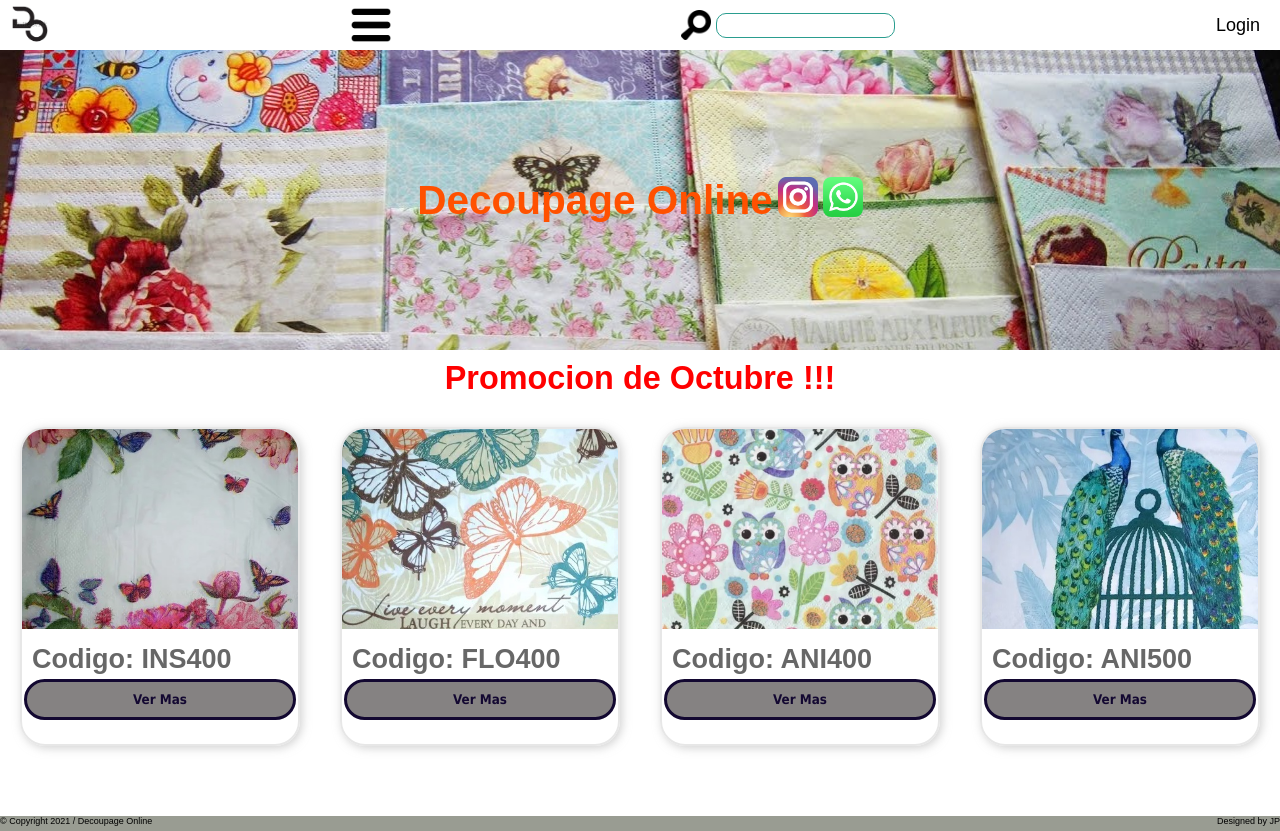
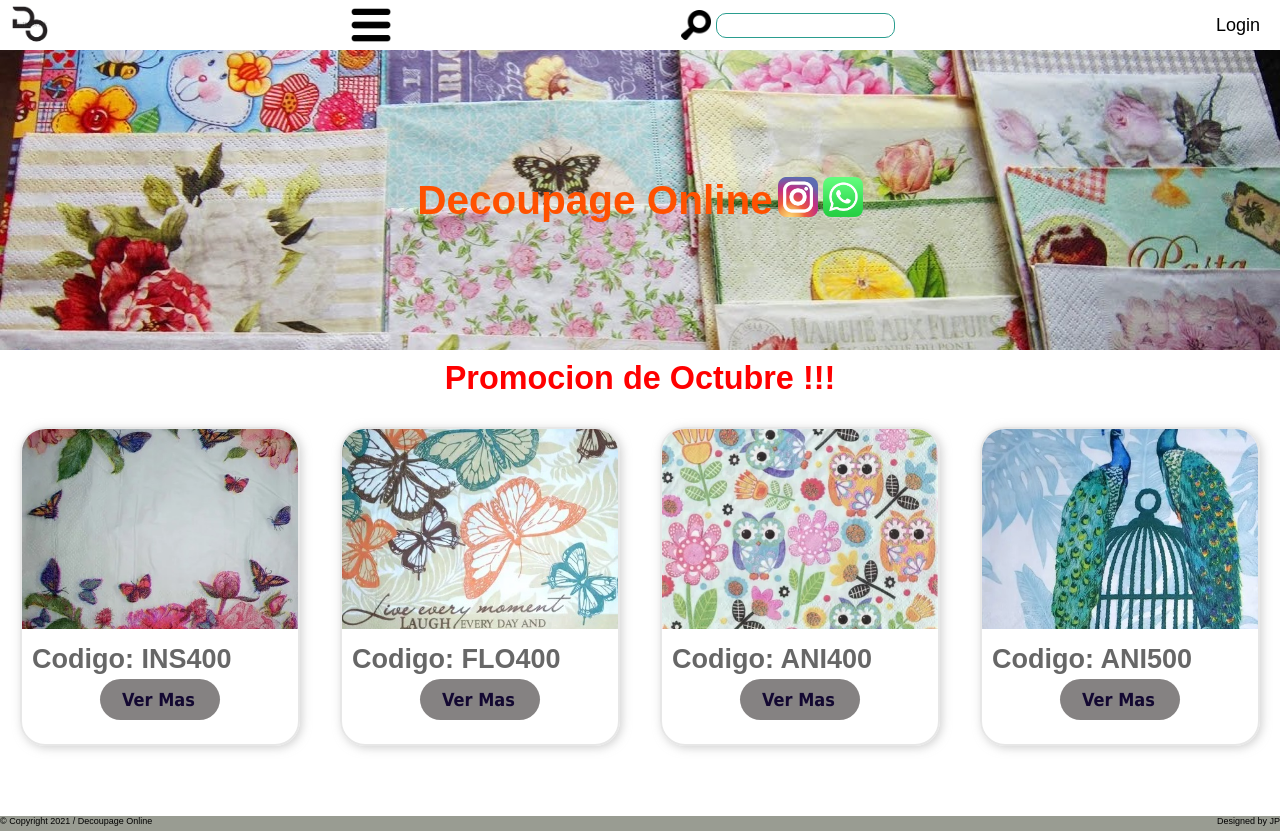
Before and after one commit to joape/Entrega2_React, a React (Create React App) app: page / in a window 1280 px wide. Built offline with nearby package versions, Linux system fonts and the light colour scheme; the HTML template or start-up script is replaced by a standard one.

Commit message:
Cambio en los estilos css

```diff
--- a/src/assets/styles/styles.css
+++ b/src/assets/styles/styles.css
@@ -171,7 +171,8 @@ a {
     text-align: justify;
 }
 
-.articulos .articulo input[type=button] {
+
+/*.articulos .articulo input[type=button] {
     background-color: #858282;
     border: solid;
     color: #130831;
@@ -179,10 +180,28 @@ a {
     text-decoration: none;
     margin: 4px 2px;
     cursor: pointer;
-    /*cambia puntero*/
+    /*cambia puntero
     font-family: Tahoma;
     font-weight: bold;
     border-radius: 50px;
+    position: static;
+}*/
+
+.articulos .articulo .vermasbtn {
+    background-color: #858282;
+    width: 120px;
+    color: #130831;
+    padding: 10px 22px;
+    align-self: center;
+    margin: 4px 2px;
+    text-decoration: none;
+    font-family: Tahoma;
+    font-weight: bold;
+    border-radius: 50px;
+}
+
+.articulos .articulo .vermasbtn:hover {
+    background-color: #525050;
 }
 
 .articulos .detalle {
--- a/src/components/commons/ArtItem.jsx
+++ b/src/components/commons/ArtItem.jsx
@@ -1,12 +1,13 @@
 import { Link } from "react-router-dom";
 
 export function ArtItem(props){
- const ruta = props.ruta
+ const codigo = props.codigo
+ //console.log(codigo)
     return(
         <>
-            <Link to={`/detail/${ruta}`} ><img src={ruta} alt="Servilleta1"></img></Link>
-            <h2>Codigo: {props.codigo}</h2>
-            <input type="button" value="Ver Mas"></input>
+            <Link to={`/detail/${codigo}`} ><img src={props.ruta} alt="Servilleta1"></img></Link>
+            <h2>Codigo: {codigo}</h2>
+            <a href="#" className="vermasbtn" >Ver Mas</a>
         </>
     );
 }
```
